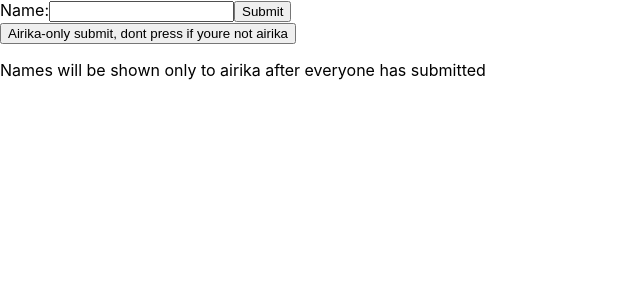
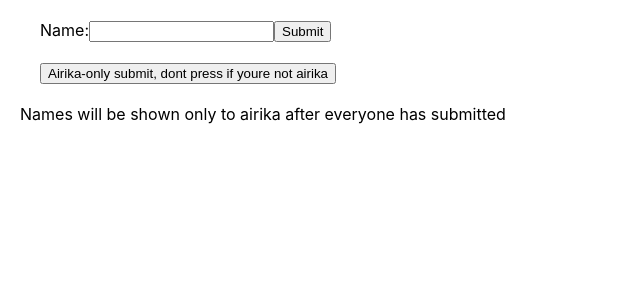
Before and after one commit to wdominguez/secret-santa, a Next.js app: page / in a window 1280 px wide. Shown: the top 300 px of the page, without its empty margins (0-640 px from the left). Built offline with nearby package versions, Linux system fonts and the light colour scheme.

Commit message:
added styling

```diff
--- a/pages/index.js
+++ b/pages/index.js
@@ -45,19 +45,19 @@ export default function Home() {
   // console.log('names: ', names);
 
   return (
-    <>
+    <div style={{ margin: 20 }}>
       {submitted ? (
         <p>Submitted</p>
       ) : (
         <>
-          <form onSubmit={handleSubmit}>
+          <form style={{ margin: 20 }} onSubmit={handleSubmit}>
             <label>
               Name:
               <input type='text' value={value} onChange={handleChange} />
             </label>
             <input type='submit' value='Submit' />
           </form>
-          <form onSubmit={handleAirikaSubmit}>
+          <form style={{ margin: 20 }} onSubmit={handleAirikaSubmit}>
             <input
               type='submit'
               value='Airika-only submit, dont press if youre not airika'
@@ -79,6 +79,6 @@ export default function Home() {
       ) : (
         <p>Names will be shown only to airika after everyone has submitted</p>
       )}
-    </>
+    </div>
   );
 }
```
